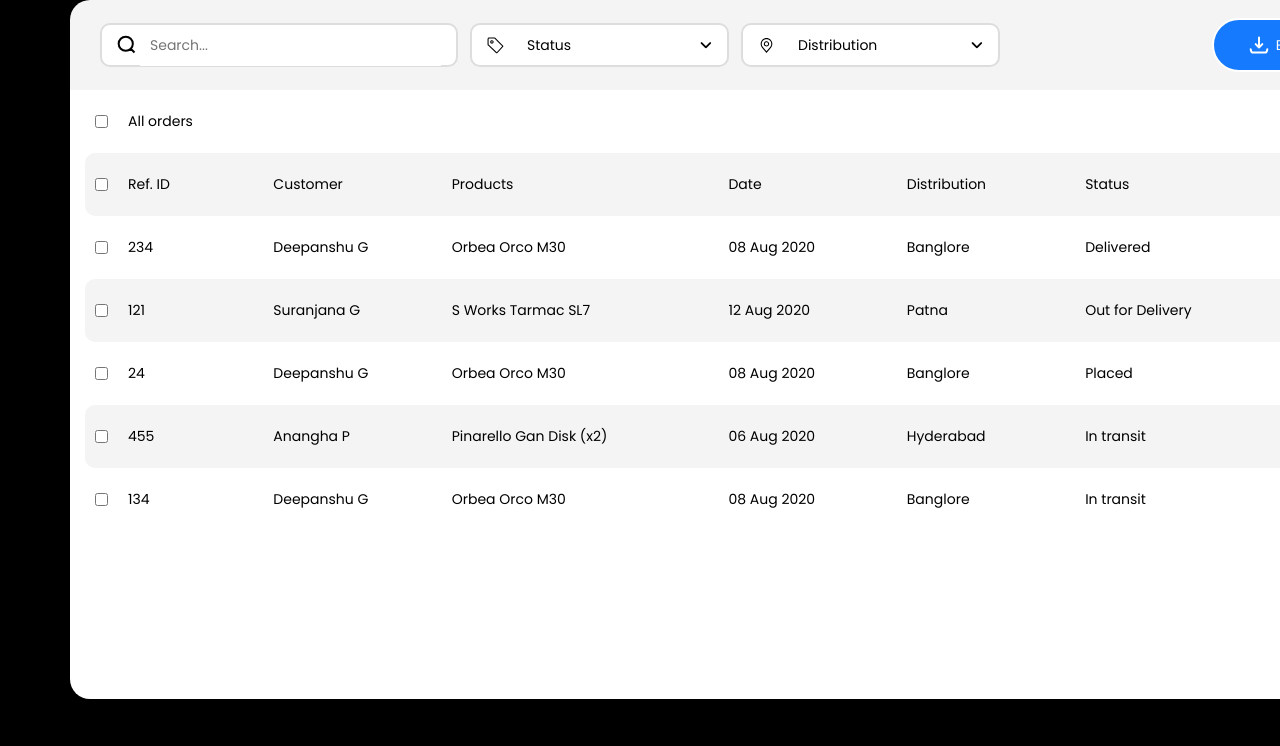
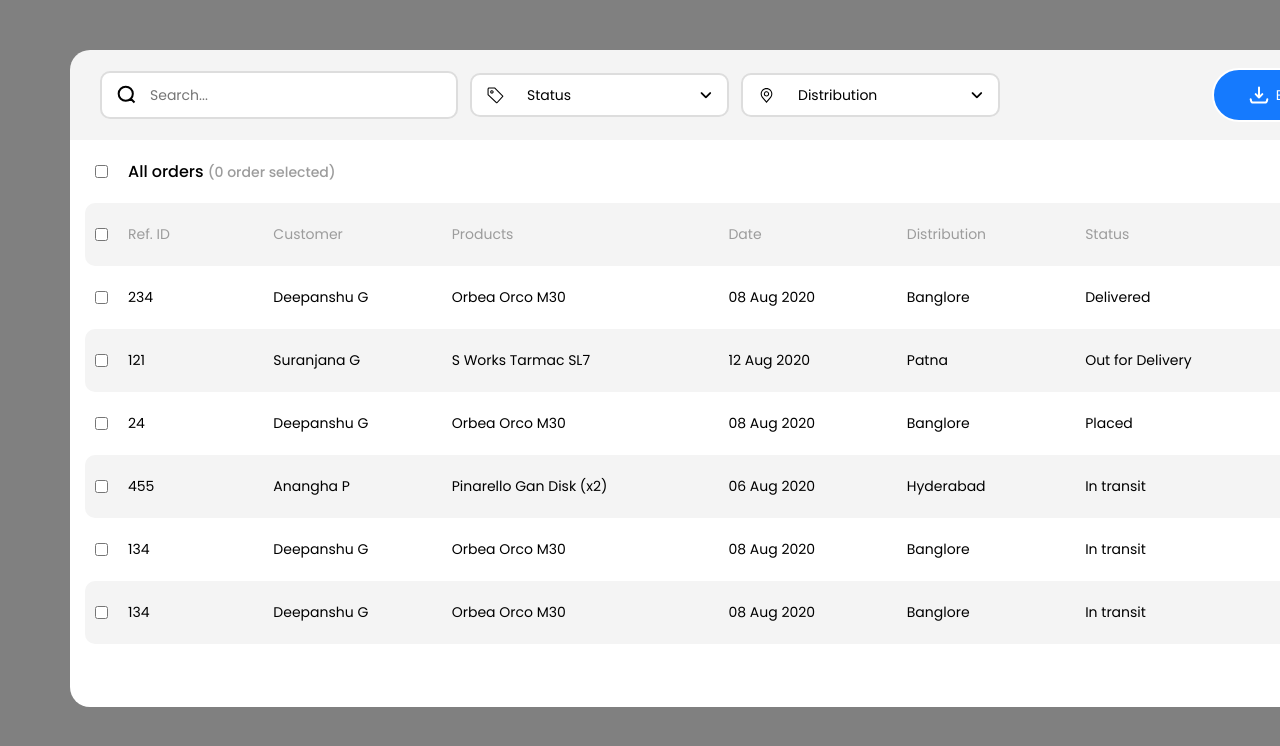
Before and after one commit to deepanshu0304/QEST, a plain HTML site: page index.html in a window 1280 px wide. Shown: the top 746 px of the page. Drawn offline with Linux system fonts and the light colour scheme.

Commit message:
completed

```diff
--- a/index.html
+++ b/index.html
@@ -45,7 +45,7 @@
                 <i class="fa-solid fa-angle-down"></i>
               </div>
             </div>
-            <div class="drop-down status-drop-down htaado">
+            <div class="drop-down status-drop-down hide">
               <ul class="options status-options">
                 <li class="option status-option">
                   <span class="option-text">Delivered</span>
@@ -80,7 +80,7 @@
                 <i class="fa-solid fa-angle-down"></i>
               </div>
             </div>
-            <div class="drop-down distribution-drop-down htaado">
+            <div class="drop-down distribution-drop-down hide">
               <ul class="options distribution-options">
                 <li class="option distribution-option">
                   <span class="option-text">Patna</span>
@@ -113,13 +113,15 @@
         </div>
       </div>
 
-      <div class="content">
-        <div class="all-orders">
-          <input type="checkbox" id="select-all" name="deepanshug" />
+      <div class="all-orders">
+        <input type="checkbox" id="select-all" name="deepanshug" />
 
-          <label for="all"> All orders</label>
-        </div>
+        <label class="deepanshug" for="deepanshug">
+          All orders
+          <span class="selected-orders">(0 order selected)</span></label
+        >
       </div>
+      <div class="content"></div>
     </div>
 
     <script src="/script.js"></script>
--- a/script.js
+++ b/script.js
@@ -1,5 +1,3 @@
-const mainContent = document.getElementsByClassName("content");
-
 const statusSelectBtn = document.querySelector(".status-bar");
 const statusOptions = document.querySelectorAll(".status-option");
 const statusBtnText = document.querySelector(".status-btn-text");
@@ -8,21 +6,13 @@ const distributionSelectBtn = document.querySelector(".distribution-bar");
 const distributionOptions = document.querySelectorAll(".distribution-option");
 const distributionBtnText = document.querySelector(".distribution-btn-text");
 const distributionDropdown = document.querySelector('.distribution-drop-down')
-const selectAllOrders = document.querySelector('#select-all')
-console.log(selectAllOrders);
-selectAllOrders.checked = true;
-console.log(selectAllOrders.checked);
-
-selectAllOrders.addEventListener('change', () => {
-    console.log('deepanshu');
-})
+const selectAllOrders = document.getElementById('select-all')
+const mainContent = document.querySelector(".content");
+const orderBtn = document.querySelector('.orders');
+const searchBar = document.querySelector('.search');
+const noOfOrder = document.querySelector('.selected-orders')
 
 
-const orderBtn = document.getElementsByClassName('orders');
-const searchBar = document.querySelector('.search');
-
-
-let filter = "";
 const allOrders = [
     {
         ref: 234,
@@ -68,123 +58,79 @@ const allOrders = [
         distribution: "Banglore",
         status: "In transit",
         price: 900.0,
+    },
+    {
+        ref: 134,
+        customer: "Deepanshu G",
+        products: "Orbea Orco M30",
+        date: "08 Aug 2020",
+        distribution: "Banglore",
+        status: "In transit",
+        price: 900.0,
     }
+
 ]
 
 
-function addElement(i, id, cus, pro, da, dis, sta, pri) {
-    const row = document.createElement('div');
-    row.classList.add('labels')
-    if (i & 1)
-        row.classList.add('dark');
+let searchFilter = "";
+let orderSelected = 0;
 
-    const ref = document.createElement('div');
-    ref.classList.add('ref');
-    const input = document.createElement('input');
-    input.type = 'checkbox'
-    input.name = 'vehicle1'
-    input.value = `$id`;
-    input.setAttribute("id", id);
-    const label = document.createElement('label');
-    label.for = "vehicle1"
-    label.innerHTML = id;
-    ref.appendChild(input);
-    ref.appendChild(label);
-    row.appendChild(ref);
-
-    const customer = document.createElement('div');
-    customer.classList.add('customer');
-    customer.innerHTML = cus
-    row.appendChild(customer);
-
-    const products = document.createElement('div');
-    products.classList.add('products');
-    products.innerHTML = pro
-    row.appendChild(products);
-
-    const date = document.createElement('div');
-    date.classList.add('date');
-    date.innerHTML = da
-    row.appendChild(date);
-
-    const distribution = document.createElement('div');
-    distribution.classList.add('customer');
-    distribution.innerHTML = dis
-    row.appendChild(distribution);
-
-    const statuss = document.createElement('div');
-    statuss.classList.add('status');
-    statuss.innerHTML = sta
-    row.appendChild(statuss);
-
-    const price = document.createElement('div');
-    price.classList.add('price');
-    price.innerHTML = pri
-    row.appendChild(price);
+searchBar.addEventListener("input", (e) => {
+    searchFilter = e.target.value
+    renderMainContent(allOrders);
+});
 
 
-    mainContent[0].appendChild(row);
-}
+statusSelectBtn.addEventListener("click", () => {
+    statusDropdown.classList.toggle("hide");
+    distributionDropdown.classList.add("hide");
+});
 
 
+statusOptions.forEach(option => {
+    option.addEventListener("click", () => {
+        const selectedOption = option.querySelector('.option-text').innerText;
+        statusBtnText.innerText = selectedOption;
+        statusDropdown.classList.add("hide");
+        renderMainContent(allOrders);
+    });
+});
 
-function renderMainContent(allOrders) {
+distributionSelectBtn.addEventListener("click", () => {
+    distributionDropdown.classList.toggle("hide");
+    statusDropdown.classList.add("hide");
+});
 
-    mainContent[0].innerHTML = `<div class="all-orders">
-          <input type="checkbox" id="vehicle1" name="vehicle1" value="Bike" />
+distributionOptions.forEach(option => {
+    option.addEventListener("click", () => {
+        const selectedOption = option.querySelector('.option-text').innerText;
+        distributionBtnText.innerText = selectedOption;
+        distributionDropdown.classList.add("hide");
+        renderMainContent(allOrders);
+    });
+});
 
-          <label for="vehicle1"> All orders</label>
-        </div>
-        <div class="labels dark">
-          <div class="ref">
-            <input type="checkbox" id="vehicle2" name="vehicle1" value="Bike" />
+window.addEventListener("click", (e) => {
+    if (!statusSelectBtn.contains(e.target)) {
+        statusDropdown.classList.add("hide");
+    }
 
-            <label for="vehicle1"> Ref. ID</label>
-          </div>
-          <div class="customer">Customer</div>
-          <div class="products">Products</div>
-          <div class="date">Date</div>
-          <div class="distribution">Distribution</div>
-          <div class="status">Status</div>
-          <div class="price">Price (in Rs)</div>
-        </div>`
-    let orderId = 0;
-    // console.log(statusBtnText.innerHTML);
-    for (let i = 0; i < allOrders.length; i++) {
+    if (!distributionSelectBtn.contains(e.target)) {
+        distributionDropdown.classList.add('hide');
+    }
+});
 
 
-        const customerName = allOrders[i].customer.toLowerCase();
-        const productName = allOrders[i].products.toLowerCase();
-        filter = filter.toLowerCase();
-        const status = allOrders[i].status.toLowerCase();
-        // console.log(status);
-        const distribution = allOrders[i].distribution.toLowerCase();
-        const distributionCheck = distributionBtnText.innerHTML.includes('Distribution') || distribution.includes(distributionBtnText.innerHTML.toLowerCase());
-        const statusCheck = statusBtnText.innerHTML.includes('Status') || status.includes((statusBtnText.innerHTML).toLowerCase());
-        if ((customerName.includes(filter) || productName.includes(filter)) && distributionCheck && statusCheck) {
-
-            addElement(orderId++, allOrders[i].ref, allOrders[i].customer, allOrders[i].products, allOrders[i].date, allOrders[i].distribution, allOrders[i].status, allOrders[i].price);
-        }
-    }
-}
-
-renderMainContent(allOrders);
-
-
-
-
-
-
-orderBtn[0].addEventListener('click', () => {
-
+orderBtn.addEventListener('click', () => {
     const refinedData = [];
     const titleKeys = Object.keys(allOrders[0]);
     refinedData.push(titleKeys);
 
     allOrders.forEach(e => {
 
-        if (document.getElementById(e.ref) && document.getElementById(e.ref).checked)
+        if (document.getElementById(e.ref) && document.getElementById(e.ref).checked) {
             refinedData.push(Object.values(e));
+        }
     });
 
     let csvContent = '';
@@ -207,61 +153,98 @@ orderBtn[0].addEventListener('click', () => {
 });
 
 
+selectAllOrders.addEventListener('change', () => {
+    let count = 0;
+    if (selectAllOrders.checked) {
+        for (let i = 0; i < allOrders.length; i++) {
+            const row = document.getElementById(`${allOrders[i].ref}`);
+            if (row) {
+                row.checked = true;
+                count++;
+            }
+        }
+        noOfOrder.innerHTML = `(${count} order selected)`;
+    }
+    else {
+        for (let i = 0; i < allOrders.length; i++) {
+            const row = document.getElementById(`${allOrders[i].ref}`);
+            if (row) {
+                row.checked = false;
+            }
+        }
+        noOfOrder.innerHTML = `(0 order selected)`;
+    }
+});
+
+function renderMainContent(allOrders) {
+    noOfOrder.innerHTML = `(0 order selected)`;
+    selectAllOrders.checked = false;
+    let html = `
+        <div class="labels dark order-head">
+          <div class="ref">
+
+            <input type="checkbox" id="vehicle2" class="opacity" name="vehicle1" value="Bike" />
+
+            <label for="vehicle1"> Ref. ID</label>
+          </div>
+          <div class="customer">Customer</div>
+          <div class="products">Products</div>
+          <div class="date">Date</div>
+          <div class="distribution">Distribution</div>
+          <div class="status">Status</div>
+          <div class="price">Price (in Rs)</div>
+        </div>`
+    let orderId = 0;
+
+    for (let i = 0; i < allOrders.length; i++) {
 
 
+        searchFilter = searchFilter.toLowerCase();
+        const customerName = allOrders[i].customer.toLowerCase();
+        const productName = allOrders[i].products.toLowerCase();
+        const status = allOrders[i].status.toLowerCase();
+        const distribution = allOrders[i].distribution.toLowerCase();
+        const customerCheck = customerName.includes(searchFilter);
+        const productcheck = productName.includes(searchFilter);
+        const statusCheck = statusBtnText.innerHTML.includes('Status') || status.includes((statusBtnText.innerHTML).toLowerCase());
+        const distributionCheck = distributionBtnText.innerHTML.includes('Distribution') || distribution.includes(distributionBtnText.innerHTML.toLowerCase());
 
+        if ((customerCheck || productcheck) && distributionCheck && statusCheck) {
 
+            html += addElement(orderId++, allOrders[i]);
+        }
+    }
 
-statusSelectBtn.addEventListener("click", () => {
-    statusDropdown.classList.toggle("htaado");
-    distributionDropdown.classList.add("htaado");
-})
-distributionSelectBtn.addEventListener("click", () => {
-    distributionDropdown.classList.toggle("htaado");
-    statusDropdown.classList.add("htaado");
-})
+    mainContent.innerHTML = html;
+    allOrders.forEach(e => {
 
-statusOptions.forEach(option => {
-    option.addEventListener("click", () => {
-        const selectedOption = option.querySelector('.option-text').innerText;
+        const singleOrder = document.getElementById(e.ref);
+        if (singleOrder) {
 
-        statusBtnText.innerText = selectedOption;
+            singleOrder.addEventListener('change', () => {
+                if (singleOrder.checked) orderSelected++;
+                else orderSelected--;
+                noOfOrder.innerHTML = `(${orderSelected} order selected)`;
+            })
+        }
+    });
+}
 
-        statusDropdown.classList.add("htaado");
-        renderMainContent(allOrders);
+function addElement(i, { ref, customer, products, date, distribution, status, price }) {
+    return `
+        <div class="labels ${i & 1 ? 'dark' : ''}">
+          <div class="ref">
+            <input type="checkbox" id=${ref} name=${ref}/>
 
-    });
-})
-distributionOptions.forEach(option => {
-    option.addEventListener("click", () => {
-        const selectedOption = option.querySelector('.option-text').innerText;
+            <label for=${ref}> ${ref}</label>
+          </div>
+          <div class="customer">${customer}</div>
+          <div class="products">${products}</div>
+          <div class="date">${date}</div>
+          <div class="distribution">${distribution}</div>
+          <div class="status">${status}</div>
+          <div class="price">${price}</div>
+        </div>`
+}
 
-        distributionBtnText.innerText = selectedOption;
-
-        distributionDropdown.classList.add("htaado");
-        renderMainContent(allOrders);
-
-    });
-})
-
-
-
-
-
-searchBar.addEventListener("input", (e) => {
-    console.log(e.target);
-    console.log(e.target.value);
-    filter = e.target.value
-    renderMainContent(allOrders);
-});
-
-
-
-window.addEventListener("click", (e) => {
-    if (!statusSelectBtn.contains(e.target))
-        statusDropdown.classList.add("htaado");
-
-    if (!distributionSelectBtn.contains(e.target)) {
-        distributionDropdown.classList.add('htaado');
-    }
-});
+renderMainContent(allOrders);
--- a/style.css
+++ b/style.css
@@ -1,7 +1,3 @@
-body {
-  background-color: black;
-}
-
 * {
   padding: 0px;
   margin: 0px;
@@ -9,11 +5,15 @@ body {
   font-size: 14px;
 }
 
+body {
+  background-color: grey;
+}
+
 .container {
   width: 1366px;
-  height: 699px;
   border-radius: 20px;
   position: relative;
+  top: 50px;
   left: 70px;
 }
 
@@ -55,6 +55,8 @@ body {
 
 .search-bar {
   width: 345px;
+  padding-top: 2px;
+  padding-bottom: 2px;
 }
 
 .search {
@@ -110,7 +112,7 @@ body {
   width: 255px;
 }
 
-.htaado {
+.hide {
   display: none;
 }
 
@@ -141,9 +143,9 @@ body {
 }
 
 .content {
-  height: 609px;
   padding-left: 15px;
   padding-right: 15px;
+  padding-bottom: 63px;
   background: #ffffff;
   border-radius: 0px 0px 20px 20px;
 }
@@ -152,8 +154,18 @@ body {
   height: 63px;
   display: flex;
   align-items: center;
-  padding-left: 10px;
+  padding-left: 25px;
+  background: #ffffff;
   gap: 20px;
+}
+.deepanshug {
+  font-size: 16px;
+
+  font-weight: 500;
+}
+
+.all-orders span {
+  color: #9c9c9c;
 }
 
 .labels {
@@ -174,6 +186,10 @@ body {
   flex-basis: 100px;
   display: flex;
   gap: 20px;
+}
+
+.order-head {
+  color: #9c9c9c;
 }
 
 .customer {
```
